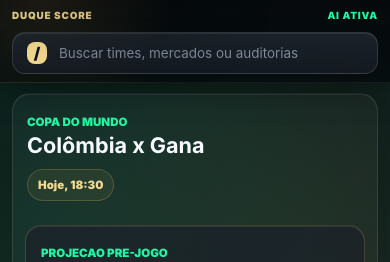
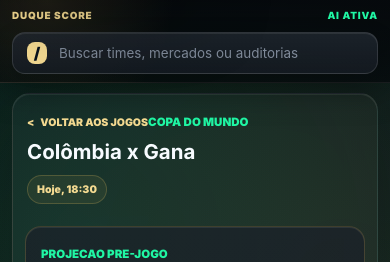
Before and after one commit to duqueroleta/DuqueSports-Codex, a React (Vite) app: page /jogos/1 in a window 390 px wide. Shown: the top 262 px of the page. Built offline with nearby package versions, Linux system fonts and the light colour scheme; no server answers.

Commit message:
feat(detail): focus projection route experience

```diff
--- a/src/components/layout/AppLayout.jsx
+++ b/src/components/layout/AppLayout.jsx
@@ -1,4 +1,4 @@
-import { Outlet } from 'react-router-dom';
+import { Outlet, useLocation } from 'react-router-dom';
 import AppFooter from './AppFooter.jsx';
 import FloatingLeadCta from '../lead/FloatingLeadCta.jsx';
 import Sidebar from '../sidebar/Sidebar.jsx';
@@ -6,6 +6,9 @@ import Topbar from '../topbar/Topbar.jsx';
 import '../../styles/layout-app.css';
 
 function AppLayout() {
+  const location = useLocation();
+  const isMatchProjectionRoute = /^\/jogos\/[^/]+$/.test(location.pathname);
+
   return (
     <div className="app-layout">
       <a className="skip-link" href="#main-content">
@@ -15,9 +18,9 @@ function AppLayout() {
       <div className="app-content" id="main-content">
         <Topbar />
         <Outlet />
-        <AppFooter />
+        {!isMatchProjectionRoute && <AppFooter />}
       </div>
-      <FloatingLeadCta />
+      {!isMatchProjectionRoute && <FloatingLeadCta />}
     </div>
   );
 }
--- a/src/components/matches/detail/EngineProjectionPanel.jsx
+++ b/src/components/matches/detail/EngineProjectionPanel.jsx
@@ -1,3 +1,4 @@
+import { Link } from 'react-router-dom';
 import '../../../styles/engine-projection-panel.css';
 
 function clamp(value, min, max) {
@@ -73,6 +74,7 @@ function EngineProjectionPanel({ match, projection }) {
     <section className="engine-projection-panel" id="projecao-engine" aria-label="Projecao estatistica do jogo">
       <header className="projection-match-header">
         <div>
+          <Link to="/jogos">Voltar aos jogos</Link>
           <span>{match?.league ?? 'Jogo'}</span>
           <strong>{match?.home ?? 'Mandante'} x {match?.away ?? 'Visitante'}</strong>
         </div>
--- a/src/styles/engine-projection-panel.css
+++ b/src/styles/engine-projection-panel.css
@@ -22,6 +22,22 @@
   gap: 12px;
   align-items: center;
   padding: 4px 2px 12px;
+}
+
+.projection-match-header a {
+  display: inline-flex;
+  width: fit-content;
+  margin-bottom: 10px;
+  color: var(--color-gold-soft);
+  font-size: 0.72rem;
+  font-weight: 950;
+  text-decoration: none;
+  text-transform: uppercase;
+}
+
+.projection-match-header a::before {
+  margin-right: 6px;
+  content: "<";
 }
 
 .projection-match-header span,
@@ -261,11 +277,22 @@
 
   .projection-match-header {
     grid-template-columns: 1fr;
-    padding-bottom: 10px;
+    padding-bottom: 8px;
+  }
+
+  .projection-match-header a {
+    margin-bottom: 8px;
+    font-size: 0.66rem;
+  }
+
+  .projection-match-header strong {
+    font-size: 1.28rem;
   }
 
   .projection-match-header small {
     width: fit-content;
+    padding: 7px 9px;
+    font-size: 0.66rem;
   }
 
   .future-projection-board {
```
